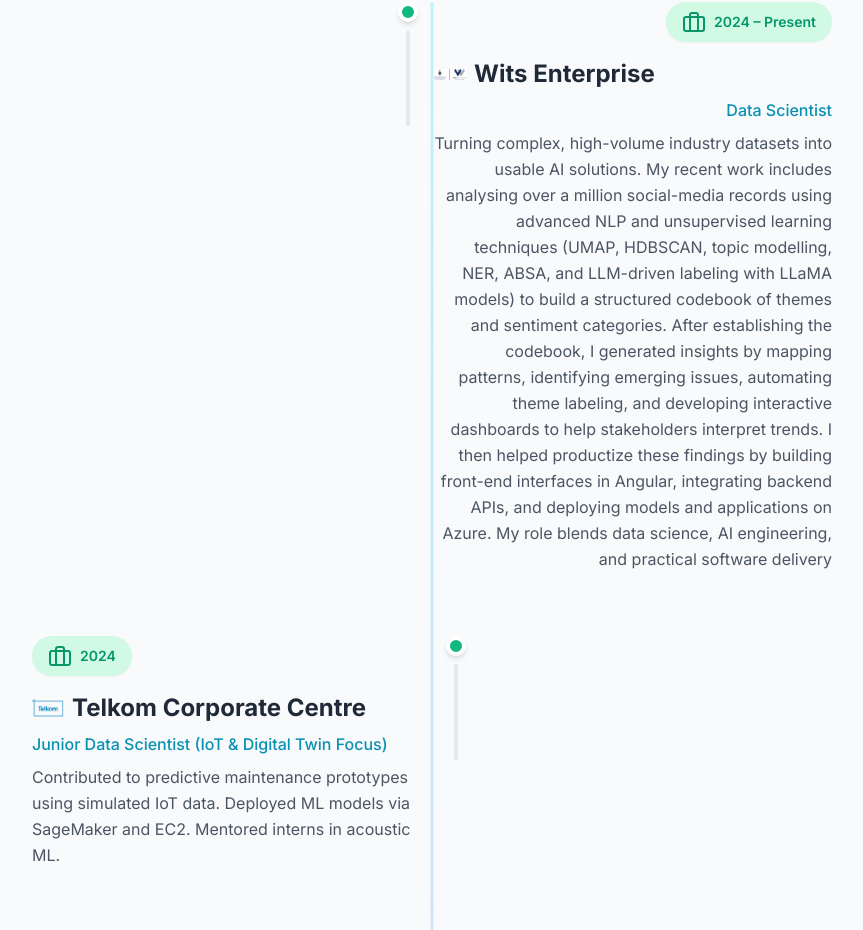
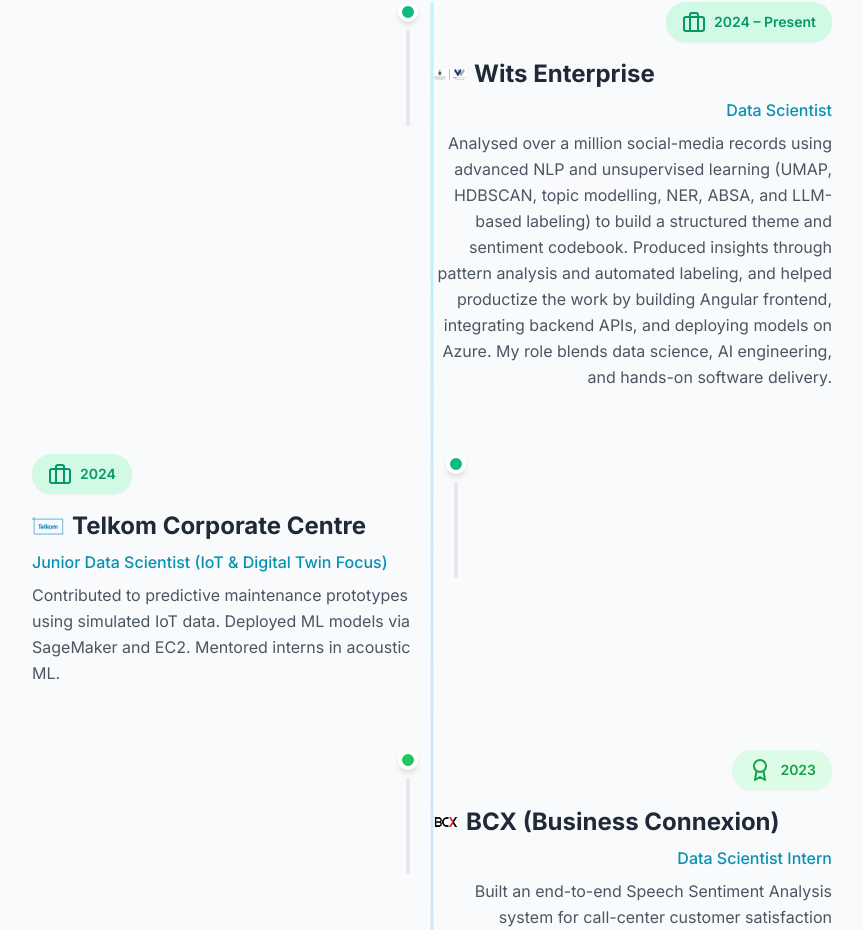
Before and after one commit to Sfiso012/DevWebsite, a Next.js app: page / in a window 1280 px wide. Shown: the part 974-1904 px from the top of the page, without its empty margins (208-1071 px from the left). Built offline with nearby package versions, Linux system fonts and the light colour scheme.

Commit message:
Update Timeline.tsx

```diff
--- a/components/Timeline.tsx
+++ b/components/Timeline.tsx
@@ -12,7 +12,7 @@
         iconPath: "/icons/wits-bm.png",
         logoSize: "w-8 h-8",
         description:
-            "Turning complex, high-volume industry datasets into usable AI solutions. My recent work includes analysing over a million social-media records using advanced NLP and unsupervised learning techniques (UMAP, HDBSCAN, topic modelling, NER, ABSA, and LLM-driven labeling with LLaMA models) to build a structured codebook of themes and sentiment categories. After establishing the codebook, I generated insights by mapping patterns, identifying emerging issues, automating theme labeling, and developing interactive dashboards to help stakeholders interpret trends. I then helped productize these findings by building front-end interfaces in Angular, integrating backend APIs, and deploying models and applications on Azure. My role blends data science, AI engineering, and practical software delivery"
+            "Analysed over a million social-media records using advanced NLP and unsupervised learning (UMAP, HDBSCAN, topic modelling, NER, ABSA, and LLM-based labeling) to build a structured theme and sentiment codebook. Produced insights through pattern analysis and automated labeling, and helped productize the work by building Angular frontend, integrating backend APIs, and deploying models on Azure. My role blends data science, AI engineering, and hands-on software delivery."
     },
     {
         year: "2024",
```
